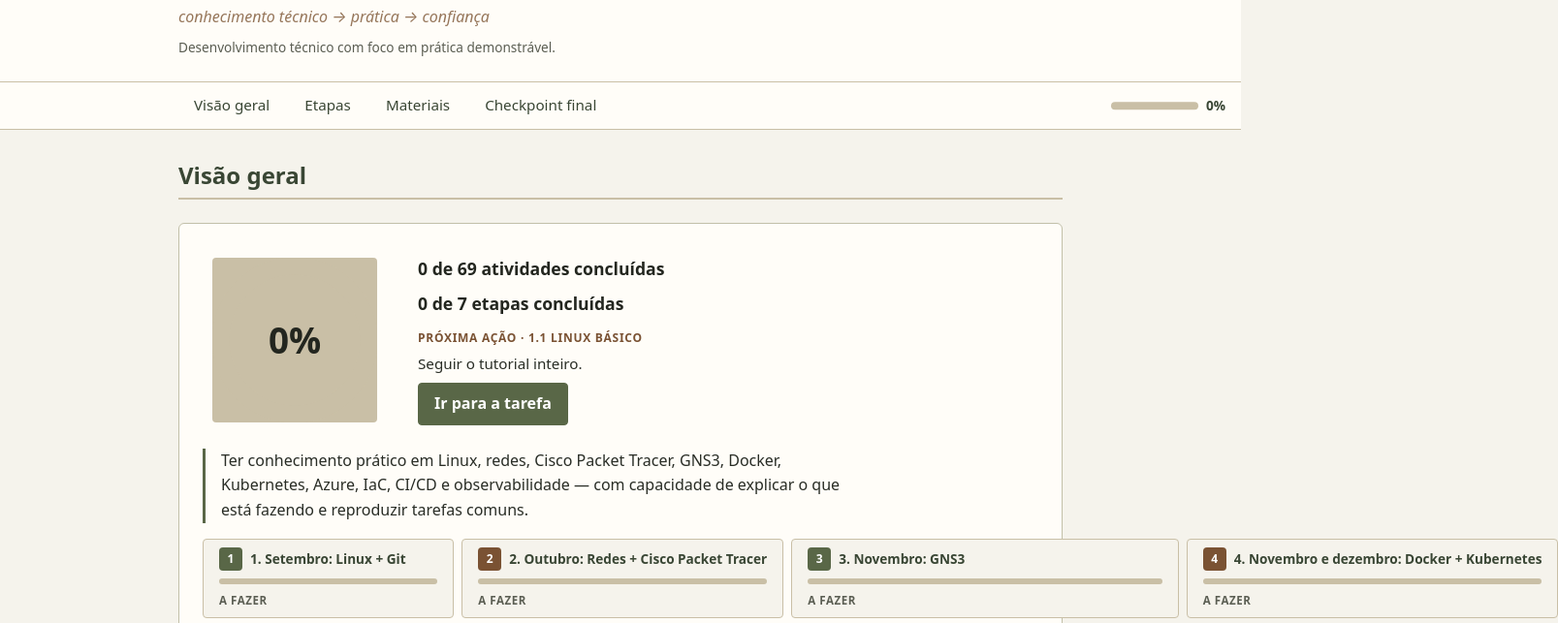
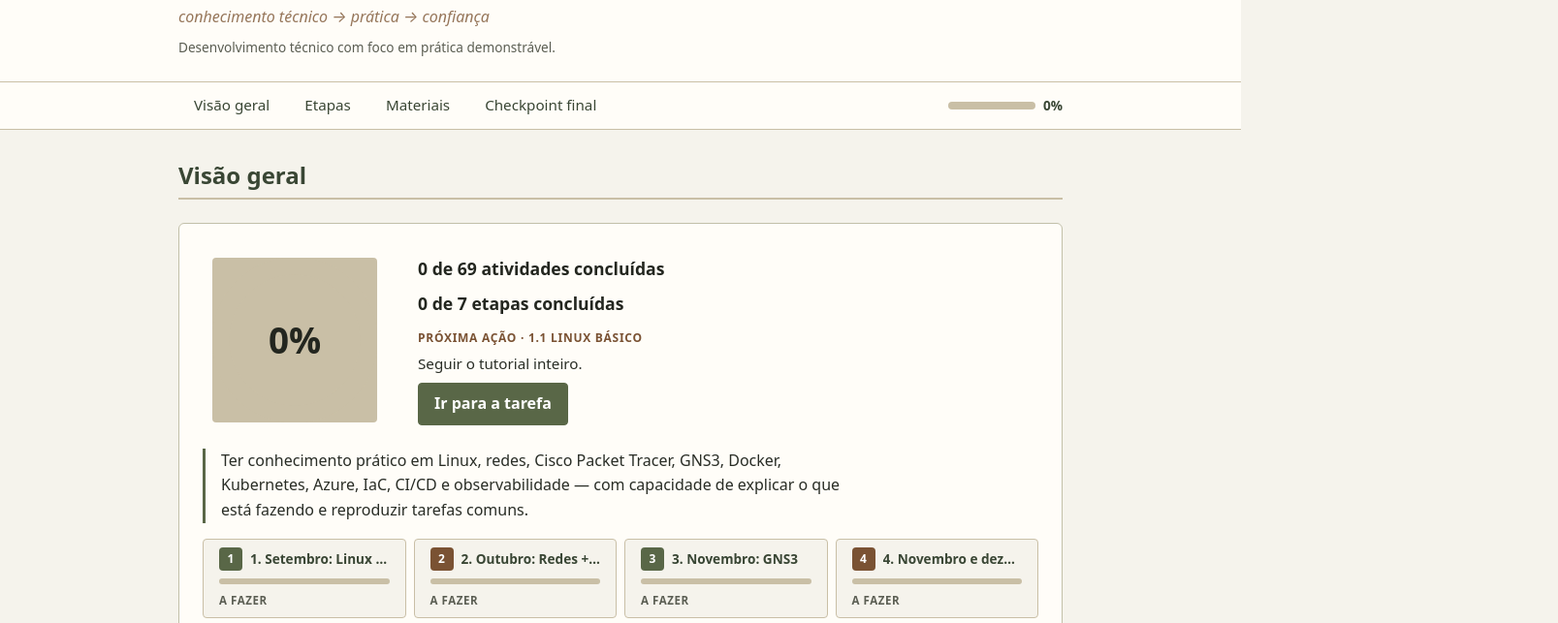
Before and after one commit to llicels/cloud-infra-roadmap, a website: page index.html in a window 1280 px wide. Shown: the part 95-738 px from the top of the page at 97% size, 1607 px wide, since content can reach past the window. Drawn offline with Linux system fonts and the light colour scheme.

Commit message:
fix(ui): corrige overflow horizontal dos chips e da navegacao
Titulos nowrap dentro do grid de chips estouravam o min-width:auto dos
itens e forciam scroll horizontal na pagina; chip-bar era span inline
ignorando height. Nav nao precisa mais de scroll interno: links quebram
linha e a barra de progresso vai junto como item flex. Inclui
overflow-x: clip no html como guarda e testes estaticos de regressao.

```diff
--- a/index.html
+++ b/index.html
@@ -25,10 +25,10 @@
       <a class="nav-link" href="#etapas">Etapas</a>
       <a class="nav-link" href="#materiais">Materiais</a>
       <a class="nav-link" href="#checkpoint">Checkpoint final</a>
-    </div>
-    <div class="nav-progress" aria-hidden="true">
-      <span class="nav-progress-track"><span class="nav-progress-fill"></span></span>
-      <span class="nav-progress-text">0%</span>
+      <div class="nav-progress" aria-hidden="true">
+        <span class="nav-progress-track"><span class="nav-progress-fill"></span></span>
+        <span class="nav-progress-text">0%</span>
+      </div>
     </div>
   </nav>
 
--- a/style.css
+++ b/style.css
@@ -41,6 +41,11 @@
 html {
   scroll-behavior: smooth;
   scroll-padding-top: 64px;
+  overflow-x: clip;
+}
+
+@media (max-width: 767px) {
+  html { scroll-padding-top: 100px; }
 }
 
 /* Autoridade do atributo hidden sobre regras de display de componentes (ex.: .badge) */
@@ -202,18 +207,16 @@ input:focus-visible,
 }
 .nav-inner {
   display: flex;
-  gap: var(--space-1);
-  overflow-x: auto;
-  padding-right: 150px;
+  flex-wrap: wrap;
+  align-items: center;
+  gap: 0 var(--space-1);
 }
 .nav-progress {
-  position: absolute;
-  right: 16px;
-  top: 50%;
-  transform: translateY(-50%);
   display: flex;
   align-items: center;
   gap: var(--space-2);
+  margin-left: auto;
+  padding: var(--space-2) 0;
 }
 .nav-progress-track {
   display: block;
@@ -234,10 +237,6 @@ input:focus-visible,
   font-size: var(--fs-sm);
   font-weight: 700;
   color: var(--color-primary-dark);
-}
-@media (max-width: 480px) {
-  .nav-progress-track { width: 56px; }
-  .nav-inner { padding-right: 110px; }
 }
 .nav-link {
   display: inline-flex;
@@ -611,10 +610,12 @@ main section[id] + section[id] { border-top: 1px solid var(--color-border); }
 @media (min-width: 860px) {
   .stage-chips { grid-template-columns: repeat(4, 1fr); }
 }
+.stage-chips > li { min-width: 0; }
 .chip {
   display: flex;
   flex-direction: column;
   gap: var(--space-2);
+  min-width: 0;
   min-height: 44px;
   padding: var(--space-2) var(--space-3);
   background: var(--color-bg);
@@ -658,6 +659,7 @@ main section[id] + section[id] { border-top: 1px solid var(--color-border); }
   white-space: nowrap;
 }
 .chip-bar {
+  display: block;
   height: 6px;
   background: var(--color-sand);
   border-radius: 3px;
```
Also changed, not shown: tests/test-app.js (+7 -0 lines).
